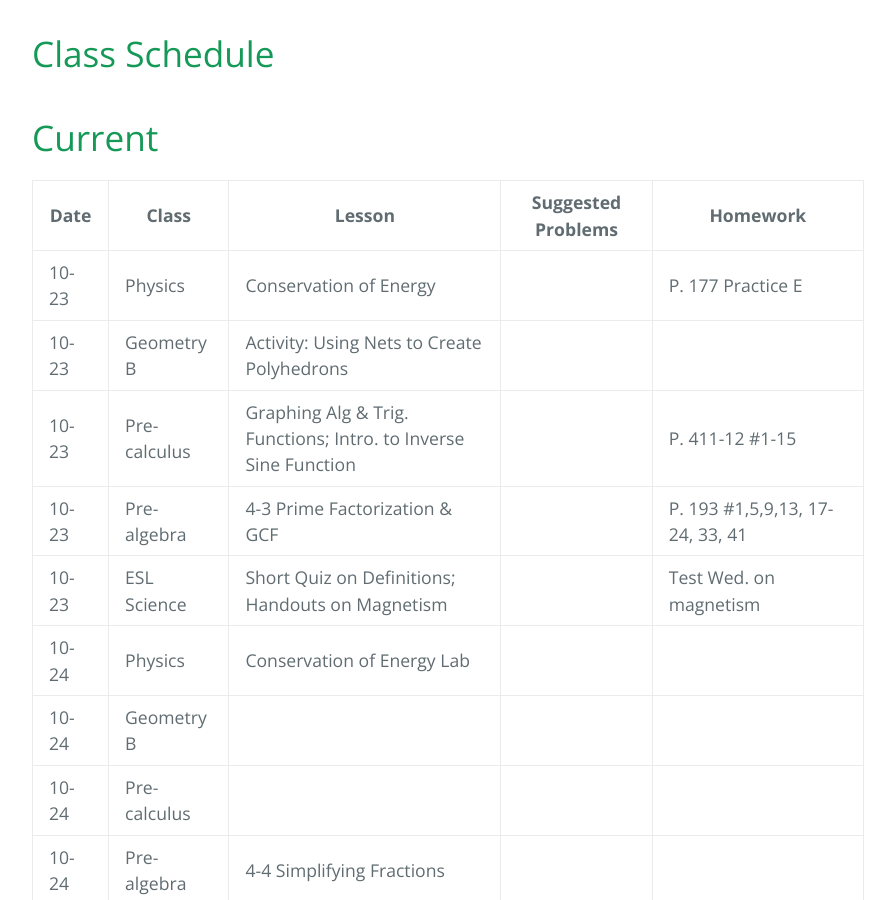
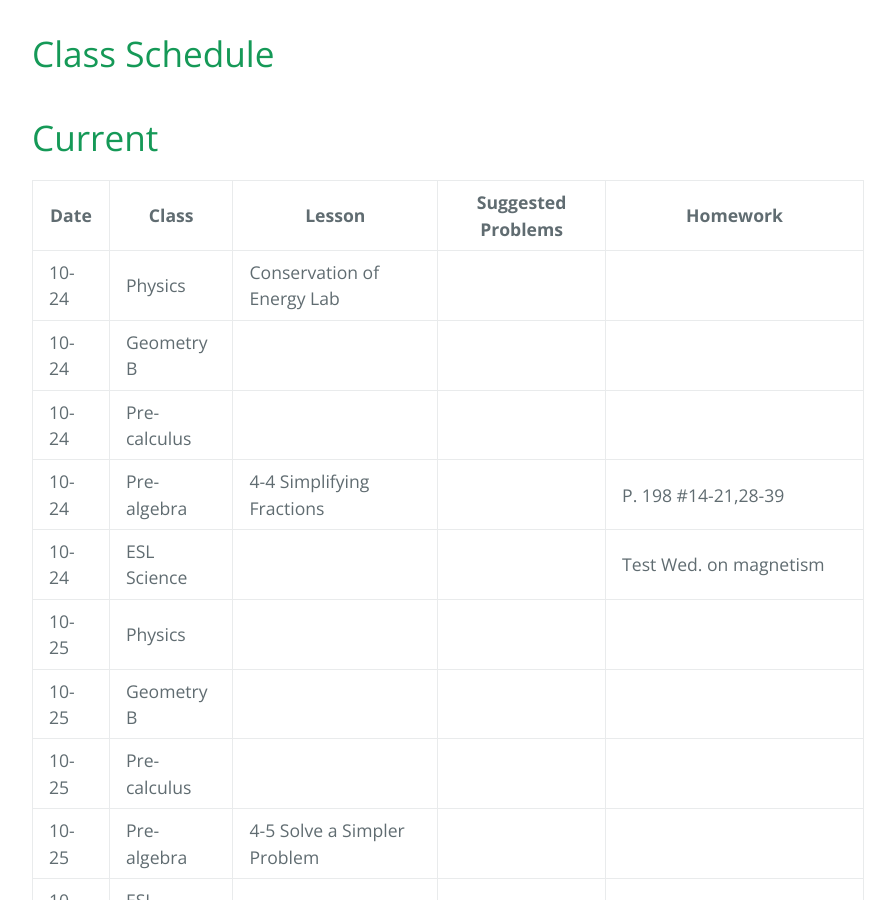
Before and after one commit to gpayoo/gpayoo, a Jekyll site: the page built from index.md, in a window 1280 px wide and 900 px high, scrolled down 388 px. Shown: the whole window, without its empty margins (192-1087 px from the left). Built offline with Jekyll 4.4.1, drawn with Linux system fonts in a browser that asks for light colours; our own code applies the rules of GitHub Pages for plain Markdown files; some of the changed text lies outside the part shown.

Commit message:
Update index.md

```diff
--- a/index.md
+++ b/index.md
@@ -10,15 +10,10 @@ layout: default
 
 | Date | Class | Lesson | Suggested Problems | Homework |
 | ---- | ----- | ------ | -------- | ---
-| 10-23 | Physics | Conservation of Energy  | | P. 177 Practice E
-| 10-23 | Geometry B | Activity: Using Nets to Create Polyhedrons   | |     |
-| 10-23 | Pre-calculus | Graphing Alg & Trig. Functions; Intro. to Inverse Sine Function | | P. 411-12 #1-15
-| 10-23 | Pre-algebra | 4-3 Prime Factorization & GCF  | | P. 193 #1,5,9,13, 17-24, 33, 41
-| 10-23 | ESL Science | Short Quiz on Definitions; Handouts on Magnetism  |  |  Test Wed. on magnetism
 | 10-24 | Physics | Conservation of Energy Lab | |
 | 10-24 | Geometry B |   | |   |
 | 10-24 | Pre-calculus | | |
-| 10-24 | Pre-algebra | 4-4 Simplifying Fractions  | |
+| 10-24 | Pre-algebra | 4-4 Simplifying Fractions  | | P. 198 #14-21,28-39
 | 10-24 | ESL Science |  |  | Test Wed. on magnetism
 | 10-25 | Physics |  | |
 | 10-25 | Geometry B |   | |   |
@@ -40,6 +35,11 @@ layout: default
 
 | Date | Class | Lesson | Suggested Problems | Homework |
 | ---- | ----- | ------ | -------- | ---
+| 10-23 | Physics | Conservation of Energy  | | P. 177 Practice E
+| 10-23 | Geometry B | Activity: Using Nets to Create Polyhedrons   | |     |
+| 10-23 | Pre-calculus | Graphing Alg & Trig. Functions; Intro. to Inverse Sine Function | | P. 411-12 #1-15
+| 10-23 | Pre-algebra | 4-3 Prime Factorization & GCF  | | P. 193 #1,5,9,13, 17-24, 33, 41
+| 10-23 | ESL Science | Short Quiz on Definitions; Handouts on Magnetism  |  |  Test Wed. on magnetism
 | 10-20 | Physics | Test  | |
 | 10-20 | Geometry B |  10-2 Rep. of 3D Figures | |  Handouts #55 & 56 |
 | 10-20 | Pre-calculus | Quiz | |
```
